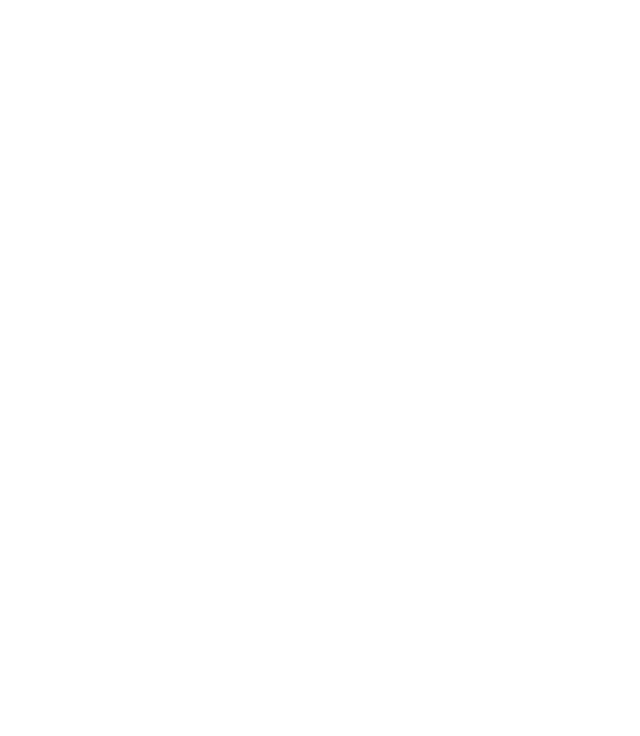
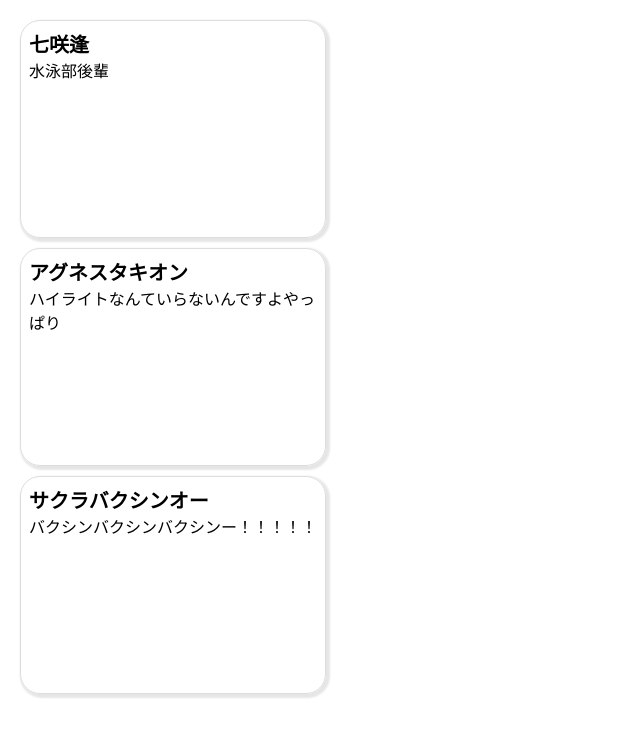
Before and after one commit to wakaholi/halibote, a React (Create React App) app: page / in a window 1280 px wide. Shown: the top 736 px of the page, without its empty margins (0-640 px from the left). Built offline with nearby package versions, Linux system fonts and the light colour scheme.

Commit message:
カンバンにテストデータを注入

```diff
--- a/src/App.tsx
+++ b/src/App.tsx
@@ -1,5 +1,24 @@
 import React from 'react';
+import Kanban from './Kanban';
 
-const App: React.FC = () => <div className="App" />;
+const testCards = [
+  {
+    id: 'nanasaki',
+    title: '七咲逢',
+    body: '水泳部後輩',
+  },
+  {
+    id: 'shinboriRudorufu',
+    title: 'アグネスタキオン',
+    body: 'ハイライトなんていらないんですよやっぱり',
+  },
+  {
+    id: 'cherryBakushinKing',
+    title: 'サクラバクシンオー',
+    body: 'バクシンバクシンバクシンー！！！！！',
+  },
+];
+
+const App: React.FC = () => <Kanban cardContents={testCards} />;
 
 export default App;
```
